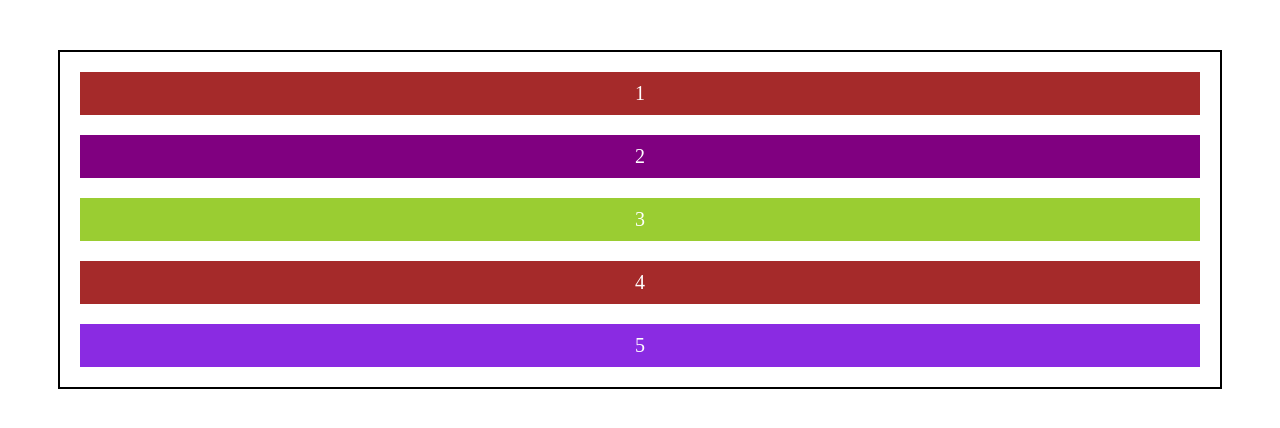
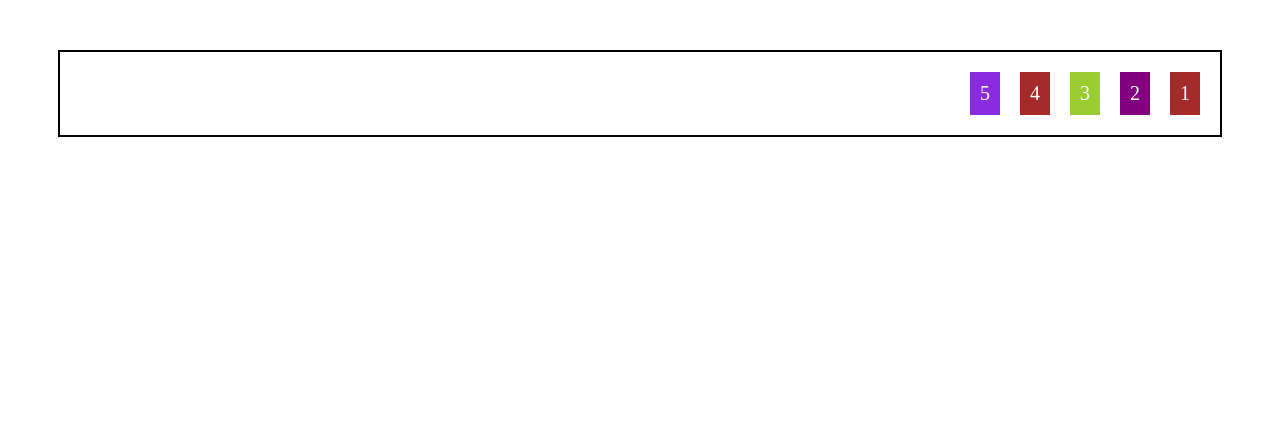
Before and after one commit to imranworkspace/css_practice, a React (Create React App) app: page / in a window 1280 px wide. Shown: the top 428 px of the page. Built offline with nearby package versions, Linux system fonts and the light colour scheme.

Commit message:
flex in row [horizontal] in reverse

```diff
--- a/src/mycss/flex.css
+++ b/src/mycss/flex.css
@@ -1,7 +1,7 @@
 #container{
     border: 2px solid black;
     display: flex;  /* flex bydefault in row by default horizontal*/
-    flex-direction: column; /* flex in vertical shape*/
+    flex-direction: row-reverse; /* flex in horizontal shape*/
 }
 
 div{
```
